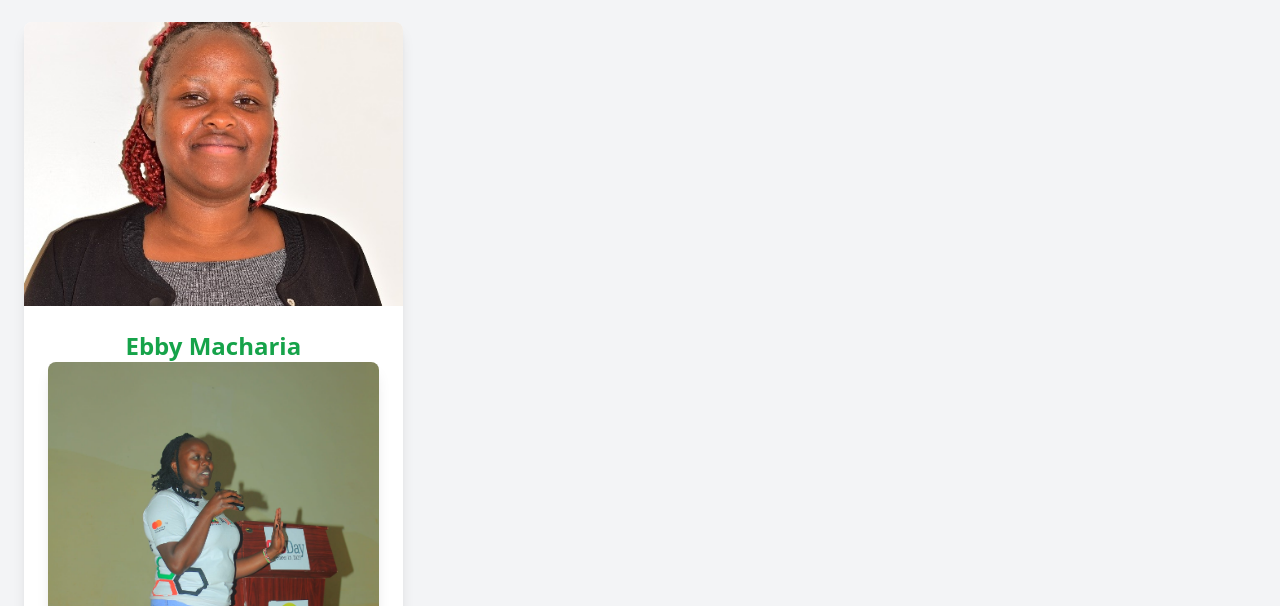
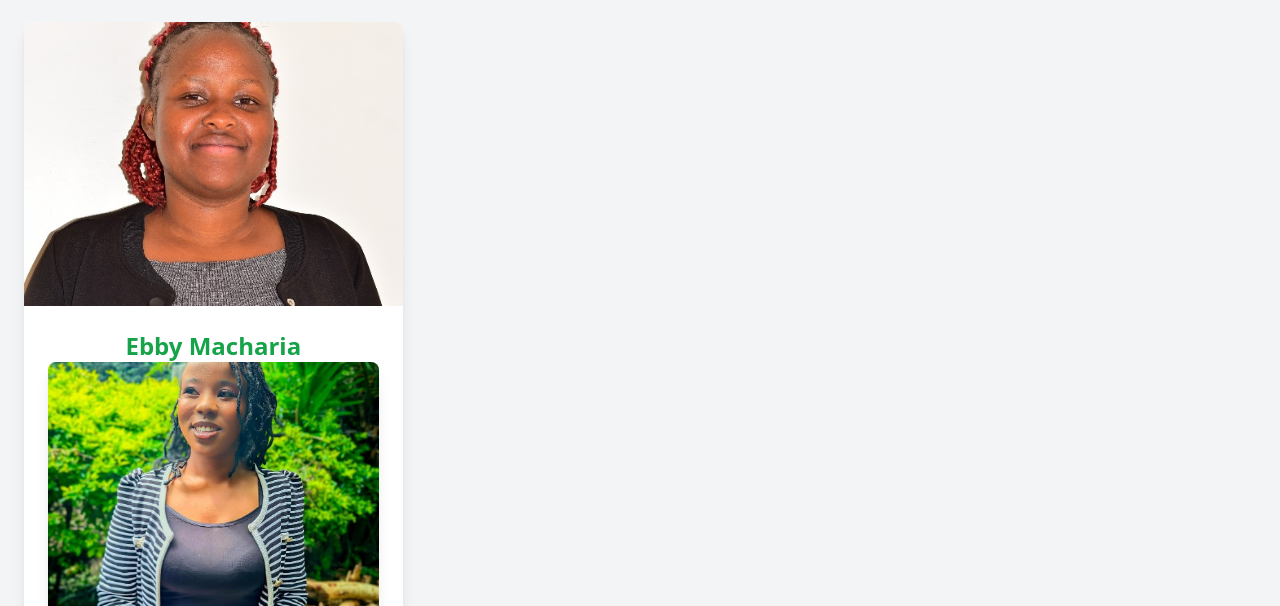
Before and after one commit to moiajiraclub/ajira, a website: page team.html in a window 1280 px wide. Shown: the part 194-800 px from the top of the page. Drawn offline with nearby package versions, Linux system fonts and the light colour scheme.

Commit message:
Update team.html

```diff
--- a/team.html
+++ b/team.html
@@ -38,7 +38,7 @@
                         <h3 class="text-2xl font-bold text-green-600">Ebby Macharia</h3>
                 <!-- Team Member 2 -->
                 <div class="bg-white rounded-lg shadow-lg overflow-hidden transform hover:scale-105 transition duration-300">
-                    <img src="agneseverg.jpeg"  class="w-full h-64 object-cover">
+                    <img src="kate.jpeg"  class="w-full h-64 object-cover">
                     <div class="p-6">
                         <h3 class="text-2xl font-bold text-green-600">Catherine Wanjiru</h3>
                         <p class="text-gray-600">Evergreen Trainer</p>
```
